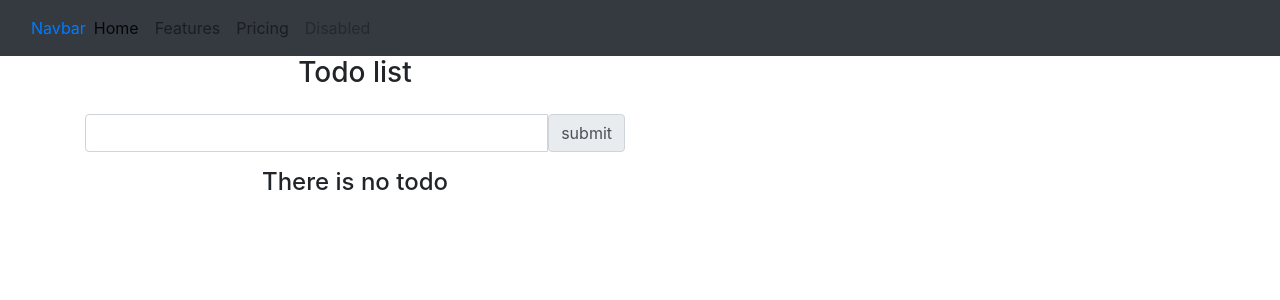
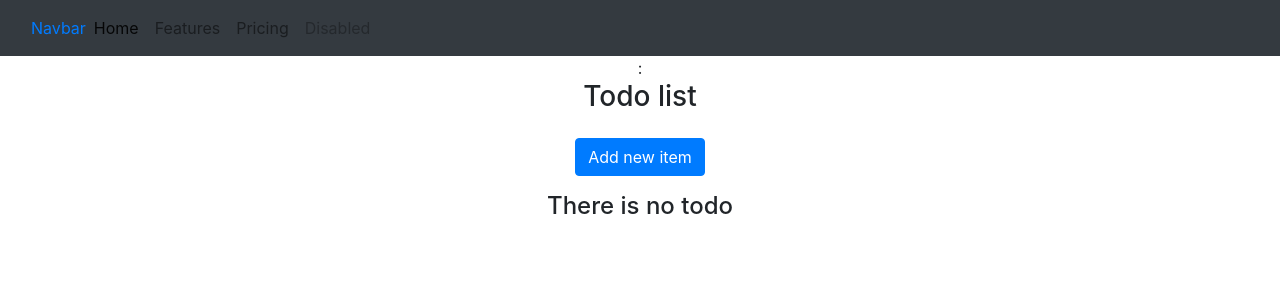
Before and after one commit to kmartirosyann/react-js_beg_06, a React (Create React App) app: page / in a window 1280 px wide. Shown: the top 300 px of the page. Built offline with nearby package versions, Linux system fonts and the light colour scheme.

Commit message:
homworck lesson-15

```diff
--- /dev/null
+++ b/src/component/modal/ModalComponnent.js
@@ -0,0 +1,24 @@
+import React from 'react'
+import { Modal, Button } from 'react-bootstrap'
+
+function ModalComponnent({responsDelete,modal}) {
+  const handleClose =()=>{
+    responsDelete(false)
+  }
+
+  return (
+    <Modal show={modal} onHide={handleClose}>
+      <Modal.Header closeButton>
+      </Modal.Header>
+      <Modal.Body>Woohoo, you're reading this text in a modal!</Modal.Body>
+      <Modal.Footer>
+        <Button variant="primary" onClick={() => responsDelete(false)}>No</Button>
+        <Button variant="secondary" onClick={() => responsDelete(true)} >Yes</Button>
+      </Modal.Footer>
+    </Modal>
+  )
+
+}
+
+
+export default ModalComponnent
--- a/src/component/todo/InputTodo.js
+++ b/src/component/todo/InputTodo.js
@@ -1,56 +1,77 @@
 import React from 'react';
-import {_id} from '../functionId'
-import { Row, Col, Button } from 'react-bootstrap';
+import { _id } from '../functionId'
+import { Row, Col, Button, Modal ,Form} from 'react-bootstrap';
 import PropTypes from 'prop-types';
+
 
 const InputTodo = React.memo(({
     hendelSubmit,
     hendelChange,
     inputValue,
     hendelPress,
-    active })=> {
-     const buttonSbmit = ()=> {
-      return  hendelSubmit({ inputItem: inputValue, id: _id(), active: false })
+    handleClose,
+    show ,
+    text,
+    index
+    }) => {
+    const buttonSbmit = () => {
+        return hendelSubmit({ inputItem: inputValue, id: _id(),text : text, active: false })
     }
+    return (
+        <Row className="justify-content-center" >
+            <Col className="my-3 input-group justify-content-center col-lg-6">
+                <Button variant="primary" onClick={handleClose}>
+                   {index === '' ? "Add new item": "Update this item"}
+                </Button>
 
-
-    return (
-        <Row  >
-            <Col className="my-3 input-group text-center col-lg-6">
+                <Modal show={show} onHide={handleClose} centered>
+                    <Modal.Header closeButton>
+                        <Modal.Title>Modal heading</Modal.Title>
+                    </Modal.Header>
+                    <Modal.Body>
                         <input
                             id="first_name"
                             type="text"
                             className="form-control"
                             aria-label="Recipient's username"
                             aria-describedby="basic-addon2"
-                    value={inputValue}
+                            value={ inputValue}
                             onChange={hendelChange}
                             name="inputValue"
-                    disabled={active}
                             onKeyPress={(e) => hendelPress(e, { inputItem: inputValue, id: _id(), active: false })}
+                        /></Modal.Body>
+                        <Modal.Body>
+                            <Form.Control as="textarea" rows={3}
+                            id = "textarea"
+                            name = "text"
+                            value ={text}
+                            onChange={hendelChange}
                             />
-                <Button
-                    onClick={buttonSbmit}
-                    disabled={active}
-                    className="input-group-text btn btn-susser">
-                    submit
+                        </Modal.Body>
+                    <Modal.Footer>
+                        <Button variant="secondary" onClick={handleClose}>
+                            Close
                          </Button>
+                        <Button variant="primary" onClick={buttonSbmit}>
+                        {index === '' ?" Save Changes" : "Edit"}
+                        </Button>
+                    </Modal.Footer>
+                </Modal>
+
             </Col>
         </Row>
     )
 
-},(prevProps,nextProps)=>{
-    if(prevProps.active !== nextProps.active  || prevProps.inputValue !== nextProps.inputValue){
-        return false
-    }else return true
 }
 )
 
- InputTodo.propTypes={
-    hendelSubmit : PropTypes.func,
-    active : PropTypes.bool,
-    hendelchange :PropTypes.func,
-    inputValue :PropTypes.string ,
-    hendelPress :PropTypes.func
+InputTodo.propTypes = {
+    hendelSubmit: PropTypes.func,
+    show: PropTypes.bool,
+    hendelchange: PropTypes.func,
+    inputValue: PropTypes.string,
+    hendelPress: PropTypes.func,
+    index:PropTypes.string,
+    text:PropTypes.string,
 }
 export default InputTodo
--- a/src/component/todo/TodoFunction.js
+++ b/src/component/todo/TodoFunction.js
@@ -2,52 +2,67 @@ import React, { Component } from 'react'
 import { Col, Container, Row } from 'react-bootstrap'
 import TodoList from './TodoList'
 import InputTodo from './InputTodo'
+import ModalComponnent from '../modal/ModalComponnent'
 
 class TodoFunction extends Component {
     state = {
         inputValue: '',
         inputArrey: [],
         select: new Set(),
-        active: false
+        active: false,
+        show:false,
+        modal:false,
+        index:'',
+        text:''
     }
     hendelChange = (e) => {
         this.setState({ [e.target.name]: e.target.value })
     }
 
+    // add inputArrey
+
     hendelSubmit = (data) => {
-        if (data.inputItem !== '') {
-            const test = [...this.state.inputArrey, data]
-            this.setState({ inputArrey: test, inputValue: '', active: false })
+        const {index,inputArrey} =this.state
+        if (data.inputItem !== '' && data.text !== '') {
+            if(index !== ''){
+                 let input =inputArrey.map(el => (
+                        el.id === index ? el = data : el))
+                  this.setState({inputArrey:input , index:''})
+                this.setState({  inputValue: '',text:'', active: false,show:false })
+            } else {
+            const test = [...inputArrey, data]
+            this.setState({ inputArrey: test, inputValue: '',text:'', active: false })
+            }
         }
     }
+    //add enter inputArrey
     hendelPress = (event, data) => {
         if (event.key === 'Enter') {
             this.hendelSubmit(data)
         }
     }
+    //delete one item
+
     removeitems = (id) => {
-
-        let remove = this.state.inputArrey.filter((item) => item.id !== id)
-        this.setState({ inputArrey: remove })
+        let {select} = this.state
+         let selectId = select.add(id)
+         this.setState({select:selectId})
+         this.allModallDelete()
 
     }
-
-    inputArreyFun = ()=>{
+     // cheking all inputcheck
+    inputArreyFun = () => {
         let { select, inputArrey } = this.state
-        let chengeActive = inputArrey.map((item) => select.has(item.id) ? { ...item, active: true } : { ...item, active: false})
+        let chengeActive = inputArrey.map((item) => select.has(item.id) ? { ...item, active: true } : { ...item, active: false })
         this.setState({ inputArrey: chengeActive })
     }
-
-    removeSelect = (e) => {
-        let removeAllSelect
-        if (e.key === 'Enter') {
-            removeAllSelect = this.state.inputArrey.filter((item) => !this.state.select.has(item.id))
-
-        }
-        removeAllSelect = this.state.inputArrey.filter((item) => !this.state.select.has(item.id))
+   // delete all items
+    removeSelect = () => {
+        let removeAllSelect = this.state.inputArrey.filter((item) => !this.state.select.has(item.id))
         this.setState({ inputArrey: removeAllSelect, active: false })
     }
 
+    // add all id in select
 
     selectAllTasks = () => {
         let { select, inputArrey } = this.state
@@ -56,15 +71,23 @@ class TodoFunction extends Component {
                 select.delete(key.id)
             } else select.add(key.id)
         }
-       this.inputArreyFun()
+        this.inputArreyFun()
         this.setState({ active: !this.state.active })
     }
 
-    hendelcansel = () =>{
-        let { select} = this.state
+    //cansel one inputcheced
+
+    hendelcansel = () => {
+        let { select } = this.state
         select.clear()
-       this.inputArreyFun()
+        this.inputArreyFun()
         this.setState({ active: !this.state.active })
+    }
+
+    //open modal input
+
+    handleClose =()=>{
+        this.setState({show:!this.state.show})
     }
 
     hendelechange = (id) => {
@@ -76,34 +99,64 @@ class TodoFunction extends Component {
         if (select.size > 0) {
             this.setState({ active: true })
         } else this.setState({ active: false })
-      this.inputArreyFun()
+        this.inputArreyFun()
+    }
+
+    //delete || censel item modal
+
+    responsDelete =( bol)=>{
+        if(bol === true) {
+         this.removeSelect()
+        }else this.hendelcansel()
+        this.setState({modal:!this.state.modal,active: false })
+    }
+
+   //open modal
+
+    allModallDelete = ()=>{
+        this.setState({modal:!this.state.modal })
+    }
+
+    editItem = (item)=>{
+     const {inputArrey,index}=this.state
+     let edit = inputArrey.find((el)=>el.id === item).id
+     this.handleClose()
+   this.setState({index:edit})
     }
 
     render() {
+
         return (
             <Container className="container center-align truncate">
-                <Row>
+              <ModalComponnent
+              modal = {this.state.modal}
+              responsDelete={this.responsDelete}/>:
+              <>
+                <Row className="justify-content-center">
                     <Col className="col-lg-6">
                         <h3>Todo list</h3>
                     </Col>
                 </Row>
                 <InputTodo
+                    {...this.state}
                     hendelSubmit={this.hendelSubmit}
                     hendelChange={this.hendelChange}
-                    inputValue={this.state.inputValue}
                     hendelPress={this.hendelPress}
-                    active={this.state.active}
+                    handleClose = {this.handleClose}
+
                 />
                 <TodoList
-
-                    items={this.state.inputArrey}
+                    {...this.state}
+                    editItem = {this.editItem}
+                    allModallDelete={this.allModallDelete}
                     removeitems={this.removeitems}
-                    removeSelect={this.removeSelect}
+                    responsDelete={this.responsDelete}
                     hendelechange={this.hendelechange}
                     selectAllTasks={this.selectAllTasks}
-                    active={this.state.active}
-                    hendelcansel = {this.hendelcansel}
+                    hendelcansel={this.hendelcansel}
                 />
+                </>
+
             </Container>
         )
     }
--- a/src/component/todo/TodoList.js
+++ b/src/component/todo/TodoList.js
@@ -1,50 +1,45 @@
 import React from 'react'
-import { Col, Row, Button } from 'react-bootstrap'
+import { Col, Row, Button ,Modal} from 'react-bootstrap'
 import PropTypes from 'prop-types';
 
 
  const TodoList = React.memo( ({
-     items,
+    inputArrey,
      removeitems,
-     removeSelect,
+     allModallDelete,
      active,
      hendelechange,
      selectAllTasks,
-     hendelcansel
+     hendelcansel,
+     editItem,
      }) =>
      {
 
-    const itemsArrey = items.map((item, index) => {
+    const itemsArrey =inputArrey && inputArrey.map((item, index) => {
 
         return (
-            <Row key={index}>
-                <Col className="input-group col-lg-6 ">
 
-                    <div >
-                        <span
-                        className="input-group-text"
-                        style={{ height: '38px' }}
-                        id="basic-addon1"
-                        >
+                <Col key={index} className="input-group col-lg-4 ">
+                <Modal.Dialog  style= {{width : "100%"}}>
+                    <Modal.Header >
+                        <Modal.Title>{item.inputItem}</Modal.Title>
                         <input
                         type="checkbox"
                         onChange={ () => hendelechange(item.id)}
                         checked ={item.active}
                          />
-                        </span>
-                    </div>
+                    </Modal.Header>
 
-                    <input
-                        id="first_name"
-                        type="text"
-                        className="form-control"
-                        value={item.inputItem}
-                        readOnly
-                    />
+                    <Modal.Body className="text-left">
+                        <p style={{lineBreak: "anywhere",overflow: "auto", height: "10vh"}}>{item.text}</p>
+                    </Modal.Body>
+
+                    <Modal.Footer>
+
                         <Button
                         className={"btn-danger  input-group-text btn btn-danger"}
                         disabled={active}
-
+                        onClick = {()=>editItem(item.id)}
                         >
                         <i className=" bi bi-pin-angle"></i>
                         </Button>
@@ -53,26 +48,24 @@ import PropTypes from 'prop-types';
                         onClick={() => removeitems(item.id)}
                         disabled={active}
                         >
-
                         <i className="bi bi-trash" ></i>
                         </Button>
-
+                    </Modal.Footer>
+                    </Modal.Dialog>
                     </Col>
-
-            </Row>
-
         )
     })
 
     return (
         <div>
-            {items.length !== 0 ? itemsArrey :
-                <Row >
+
+            {inputArrey.length !== 0 ? <Row  className="justify-content-center"> {itemsArrey} </Row>:
+                <Row className="justify-content-center">
                     <Col className="input-group col-lg-6 justify-content-center">
                         <h4>There is no todo</h4>
                     </Col>
                 </Row>}
-          {items.length !== 0 &&  <Row>
+          {inputArrey.length !== 0 &&  <Row className="justify-content-center">
                 <Col className="input-group col-6 justify-content-center ">
                   {!active ?  <Button
                     className="input-group-text btn btn-susser m-5 "
@@ -91,7 +84,7 @@ import PropTypes from 'prop-types';
 
                     <Button
                         className="input-group-text btn btn-danger m-5 "
-                        onClick={removeSelect}
+                        onClick={allModallDelete}
                         disabled={!active}
                     >
                         Delete all todo
@@ -101,6 +94,7 @@ import PropTypes from 'prop-types';
      }
                 </Col>
             </Row>}
+
         </div>
     )
 }
@@ -109,7 +103,7 @@ import PropTypes from 'prop-types';
 TodoList.propTypes={
     items : PropTypes.array,
     removeitems : PropTypes.func,
-    removeSelect :PropTypes.func,
+    responsDelete :PropTypes.func,
     active : PropTypes.bool,
     hendelechange :PropTypes.func,
     selectAllTasks : PropTypes.func,
```
Lines whose indentation alone changed are shown as unchanged.
